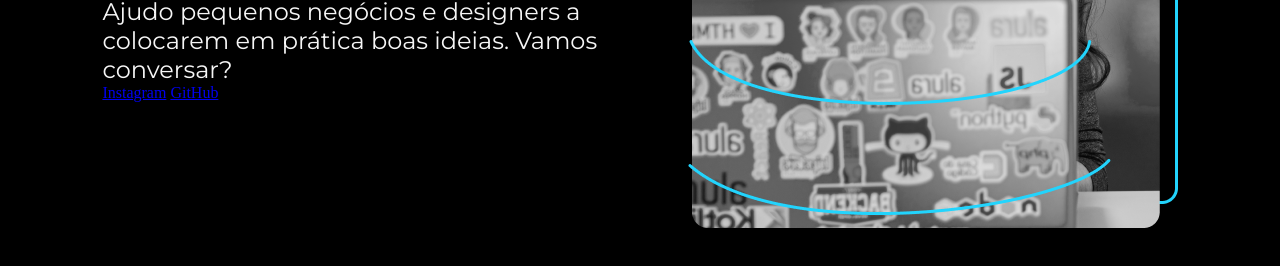
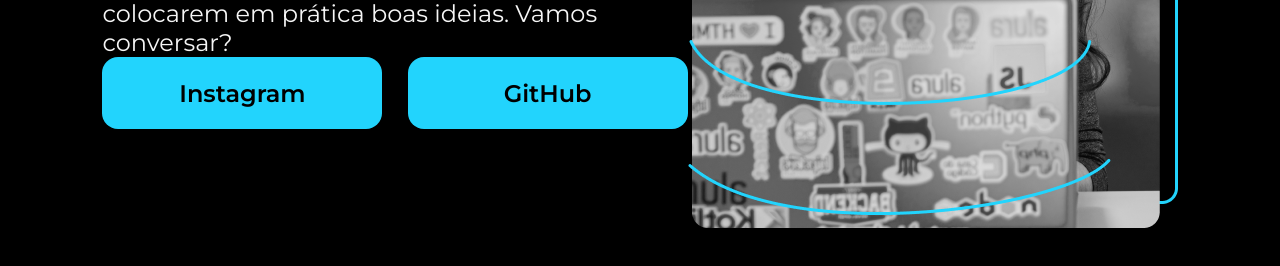
Before and after one commit to GuilFranca/HTML-CSS-ClassesPosicionamentos-Alura, a plain HTML site: page Portifolio-HTML-e-CSS-aula_5/index.html in a window 1280 px wide. Shown: the part 424-690 px from the top of the page. Drawn offline with nearby package versions, Linux system fonts and the light colour scheme.

Commit message:
Aula 4 Manipulando botões - Finalizado

```diff
--- a/Portifolio-HTML-e-CSS-aula_5/index.html
+++ b/Portifolio-HTML-e-CSS-aula_5/index.html
@@ -17,8 +17,13 @@
         <section class="apresentacao__conteudo">
             <h1 class="apresentacao__conteudo__titulo">Eleve seu negócio digital a outro nível <strong class="titulo-destaque">com um Front-end de qualidade!</strong></h1>
             <p class="apresentacao__conteudo__texto">Olá! Sou Joana Santos, desenvolvedora Front-end com especialidade em <strong>React, HTML e CSS</strong>. Ajudo pequenos negócios e designers a colocarem em prática boas ideias. Vamos conversar?</p>
-            <a href="https://instagram.com/rafaballerini">Instagram</a>
-            <a href="https://github.com/guilhermeonrails">GitHub</a>
+
+            <!-- As div são utilizadas para separar elementos utilizando containers -->
+            <div class="apresentacao__links">
+                <a class="apresentacao__links__link" href="https://instagram.com/rafaballerini">Instagram</a>
+                <a class="apresentacao__links__link" href="https://github.com/guilhermeonrails">GitHub</a>
+            </div>
+
         </section>
         <img src="imagem.png" alt="Foto da Joana Santos programando">
     </main>
--- a/Portifolio-HTML-e-CSS-aula_5/style.css
+++ b/Portifolio-HTML-e-CSS-aula_5/style.css
@@ -3,6 +3,9 @@
 
 /* Fonte apresentacao texto */
 @import url('https://fonts.googleapis.com/css2?family=Montserrat&display=swap');
+
+/* Fonte apresentacao link */
+@import url('https://fonts.googleapis.com/css2?family=Montserrat:wght@600&display=swap');
 
 * {
     margin: 0;
@@ -44,3 +47,21 @@ body {
     font-size: 24px;
     font-family: "Montserrat", serif;
 }
+
+.apresentacao__links {
+    display: flex;
+    justify-content: space-between;
+}
+
+.apresentacao__links__link {
+    font-family: 'Montserrat', 'sans=serif';
+    background-color: #22D4FD;
+    color: black;
+    width: 280px;
+    text-align: center;
+    border-radius: 16px;
+    font-size: 24px;
+    padding: 21.5px 0 21.5px 0;
+    font-weight: 600;
+    text-decoration: none;
+}
```
